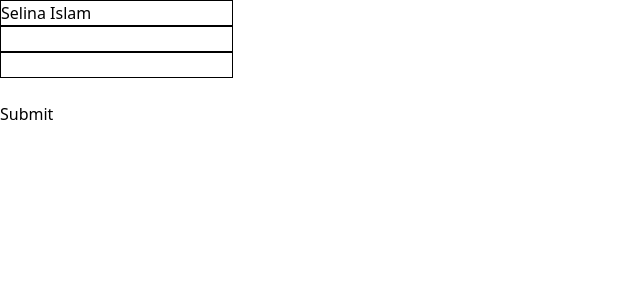
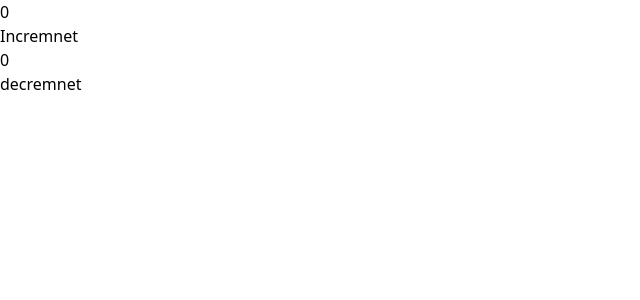
Before and after one commit to selina-islam/Play_With_React, a React (Vite) app: page / in a window 1280 px wide. Shown: the top 300 px of the page, without its empty margins (0-640 px from the left). Built offline with nearby package versions, Linux system fonts and the light colour scheme.

Commit message:
custom hook

```diff
--- a/src/App.jsx
+++ b/src/App.jsx
@@ -1,11 +1,13 @@
 import React from 'react'
-import FormWithUseRef from './Hooks/UseRef/FormWithUseRef'
+import  Counter1  from './Hooks/CustomHook/Counter1'
+import  Counter2  from './Hooks/CustomHook/Counter2'
 
 function App() {
 
   return (
     <div>
-      <FormWithUseRef/>
+    <Counter1/>
+    <Counter2/>
     </div>
   )
 }
--- /dev/null
+++ b/src/Hooks/CustomHook/Counter1.jsx
@@ -0,0 +1,13 @@
+import React from 'react'
+import  useCounter  from './useCounter'
+
+ const Counter1 = () => {
+    const {counter, increment, decrement}= useCounter(4)
+  return (
+    <div>
+        <p>{counter}</p>
+        <button onClick={increment}>Incremnet</button>
+    </div>
+  )
+}
+export default Counter1
--- /dev/null
+++ b/src/Hooks/CustomHook/Counter2.jsx
@@ -0,0 +1,13 @@
+import React from 'react'
+import useCounter from './useCounter'
+
+ const Counter2 = () => {
+       const {counter, increment, decrement}= useCounter(4)
+  return (
+    <div>
+        <p>{counter}</p>
+        <button onClick={decrement}>decremnet</button>
+    </div>
+  )
+}
+export default Counter2
--- /dev/null
+++ b/src/Hooks/CustomHook/useCounter.jsx
@@ -0,0 +1,13 @@
+import React, { useState } from 'react'
+
+ const useCounter = (initialnvalue=0) => {
+    const [counter, setCounter]= useState(initialnvalue=0)
+    const increment=()=>{
+        setCounter(counter+1)
+    }
+    const decrement=()=>{
+        setCounter(counter-1)
+    }
+  return {counter, increment, decrement}
+}
+export default useCounter
```
